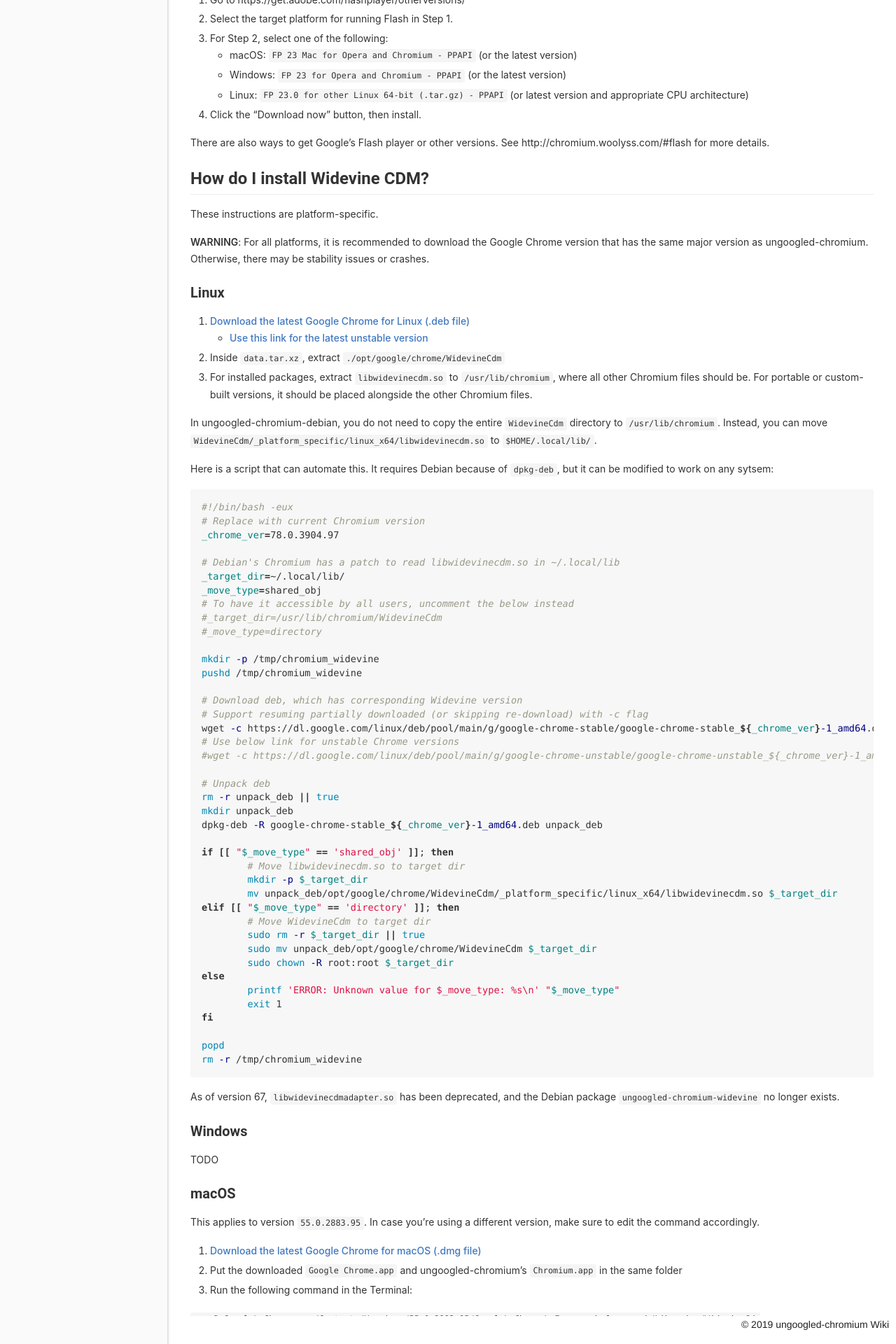
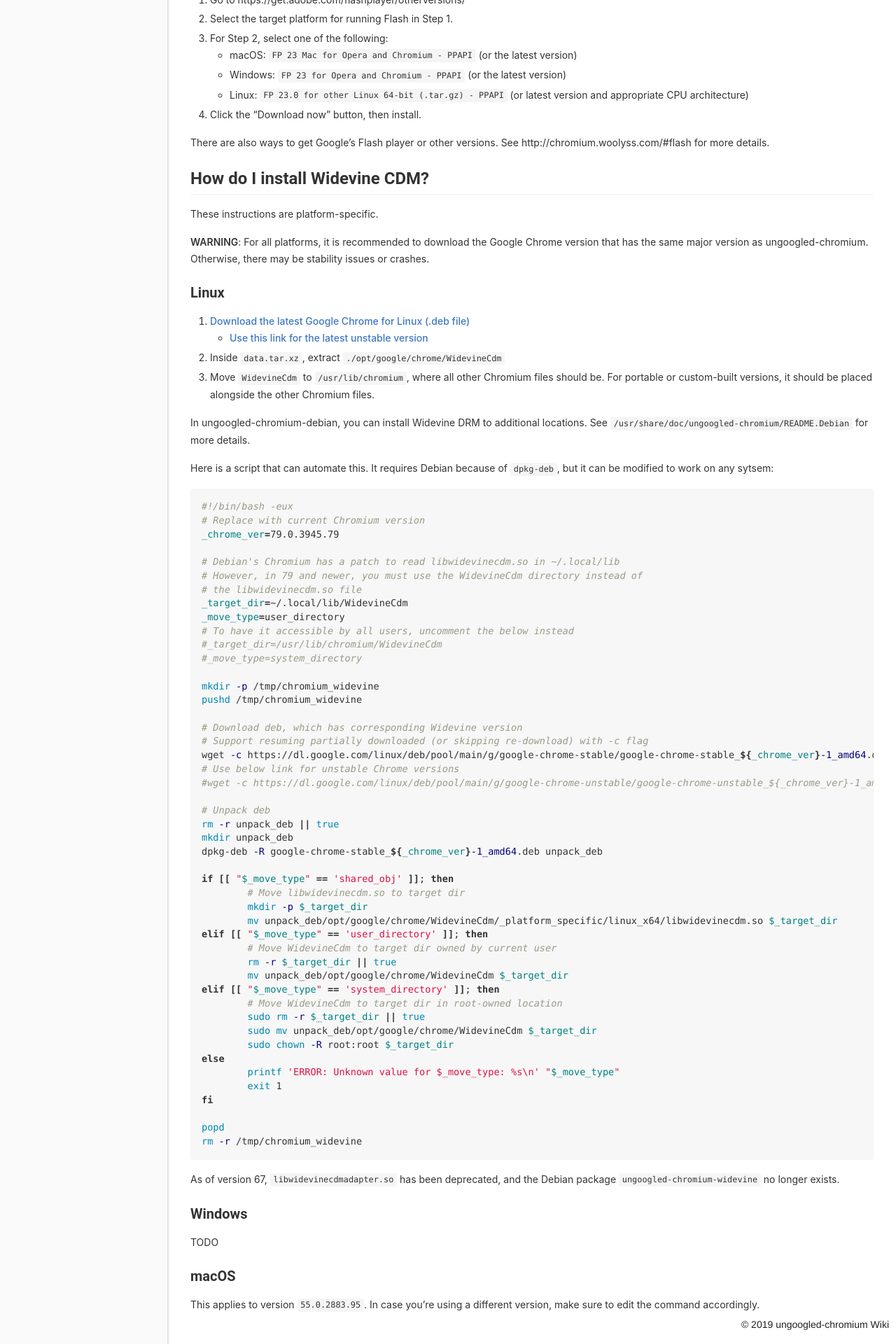
Before and after one commit to ungoogled-software/ungoogled-chromium-wiki, a Jekyll site: the page built from faq.md, in a window 1280 px wide. Shown: the part 3080-5000 px from the top of the page at 70% size. Built offline with Jekyll 4.4.1, drawn with Linux system fonts in a browser that asks for light colours.

Commit message:
FAQ: Updates for Widevine in 79

````diff
--- a/faq.md
+++ b/faq.md
@@ -119,23 +119,25 @@ These instructions are platform-specific.
 1. [Download the latest Google Chrome for Linux (.deb file)](https://dl.google.com/linux/direct/google-chrome-stable_current_amd64.deb)
     * [Use this link for the latest unstable version](https://dl.google.com/linux/direct/google-chrome-unstable_current_amd64.deb)
 2. Inside `data.tar.xz`, extract `./opt/google/chrome/WidevineCdm`
-3. For installed packages, extract `libwidevinecdm.so` to `/usr/lib/chromium`, where all other Chromium files should be. For portable or custom-built versions, it should be placed alongside the other Chromium files.
+3. Move `WidevineCdm` to `/usr/lib/chromium`, where all other Chromium files should be. For portable or custom-built versions, it should be placed alongside the other Chromium files.
 
-In ungoogled-chromium-debian, you do not need to copy the entire `WidevineCdm` directory to `/usr/lib/chromium`. Instead, you can move `WidevineCdm/_platform_specific/linux_x64/libwidevinecdm.so` to `$HOME/.local/lib/`.
+In ungoogled-chromium-debian, you can install Widevine DRM to additional locations. See `/usr/share/doc/ungoogled-chromium/README.Debian` for more details.
 
 Here is a script that can automate this. It requires Debian because of `dpkg-deb`, but it can be modified to work on any sytsem:
 
 ```sh
 #!/bin/bash -eux
 # Replace with current Chromium version
-_chrome_ver=78.0.3904.97
+_chrome_ver=79.0.3945.79
 
 # Debian's Chromium has a patch to read libwidevinecdm.so in ~/.local/lib
-_target_dir=~/.local/lib/
-_move_type=shared_obj
+# However, in 79 and newer, you must use the WidevineCdm directory instead of
+# the libwidevinecdm.so file
+_target_dir=~/.local/lib/WidevineCdm
+_move_type=user_directory
 # To have it accessible by all users, uncomment the below instead
 #_target_dir=/usr/lib/chromium/WidevineCdm
-#_move_type=directory
+#_move_type=system_directory
 
 mkdir -p /tmp/chromium_widevine
 pushd /tmp/chromium_widevine
@@ -155,8 +157,12 @@ if [[ "$_move_type" == 'shared_obj' ]]; then
 	# Move libwidevinecdm.so to target dir
 	mkdir -p $_target_dir
 	mv unpack_deb/opt/google/chrome/WidevineCdm/_platform_specific/linux_x64/libwidevinecdm.so $_target_dir
-elif [[ "$_move_type" == 'directory' ]]; then
-	# Move WidevineCdm to target dir
+elif [[ "$_move_type" == 'user_directory' ]]; then
+	# Move WidevineCdm to target dir owned by current user
+	rm -r $_target_dir || true
+	mv unpack_deb/opt/google/chrome/WidevineCdm $_target_dir
+elif [[ "$_move_type" == 'system_directory' ]]; then
+	# Move WidevineCdm to target dir in root-owned location
 	sudo rm -r $_target_dir || true
 	sudo mv unpack_deb/opt/google/chrome/WidevineCdm $_target_dir
 	sudo chown -R root:root $_target_dir
````
